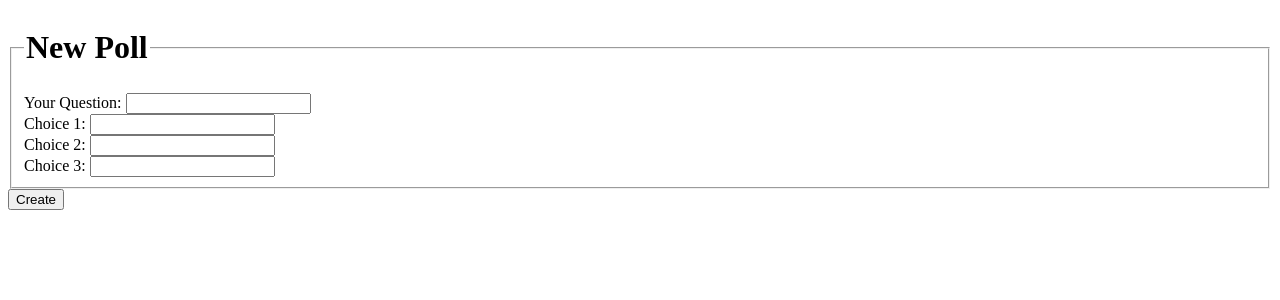
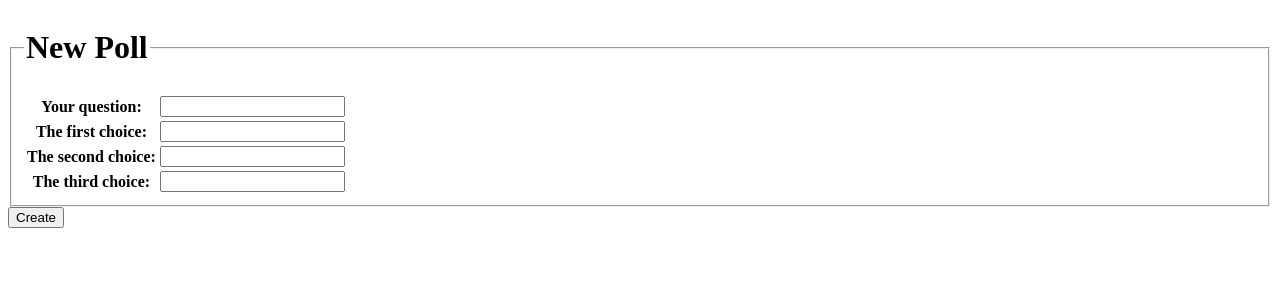
Before and after one commit to aniemela-cloud/csb2025-course-project-1, a Django app: page /polls/create/ in a window 1280 px wide. Shown: the top 300 px of the page. Run offline with Django 5.2, Linux system fonts and the light colour scheme.

Commit message:
A bit more newpoll form/view implementation

```diff
--- a/polls/forms.py
+++ b/polls/forms.py
@@ -1,6 +1,7 @@
 from django import forms
 
 class QuestionForm(forms.Form):
+  username = forms.CharField(widget=forms.HiddenInput())
   question_text = forms.CharField(label="Your question", max_length=200)
   choice_1_text = forms.CharField(label="The first choice", max_length=200)
   choice_2_text = forms.CharField(label="The second choice", max_length=200)
--- a/polls/templates/polls/newpoll.html
+++ b/polls/templates/polls/newpoll.html
@@ -9,26 +9,10 @@
       {% csrf_token %}
       <fieldset>
         <legend><h1>New Poll</h1></legend>
-        {{ form.non_field_errors }}
-        <div class="fieldWrapper">
-          <label for="{{ form.question_text.id_for_label }}">
-            Your Question:
-          </label>
-          {{ form.question_text }}
-        </div>
-        <div class="fieldWrapper">
-          <label for="{{ form.choice_1_text.id_for_label }}">Choice 1:</label>
-          {{ form.choice_1_text }}
-        </div>
-        <div class="fieldWrapper">
-          <label for="{{ form.choice_2_text.id_for_label }}">Choice 2:</label>
-          {{ form.choice_2_text }}
-        </div>
-        <div class="fieldWrapper">
-          <label for="{{ form.choice_3_text.id_for_label }}">Choice 3:</label>
-          {{ form.choice_3_text }}
-        </div>
-        {{ form.username }} {% if error_message %}
+        <table>
+          {{ form.as_table }}
+        </table>
+        {% if error_message %}
         <p><strong>{{ error_message }}</strong></p>
         {% endif %}
       </fieldset>
--- a/polls/views.py
+++ b/polls/views.py
@@ -6,60 +6,61 @@ from django.views import generic
 from django.utils import timezone
 from .models import Choice, Question
 from .forms import QuestionForm
+import logging
 
+logger = logging.getLogger(__name__)
 
 class IndexView(generic.ListView):
-    template_name = "polls/index.html"
-    context_object_name = "latest_question_list"
-
-    def get_queryset(self):
-        """Return the last five published questions."""
-        return Question.objects.filter(pub_date__lte=timezone.now()).order_by("-pub_date")[:5]
+  template_name = "polls/index.html"
+  context_object_name = "latest_question_list"
+  def get_queryset(self):
+    """Return the last five published questions."""
+    return Question.objects.filter(pub_date__lte=timezone.now()).order_by("-pub_date")[:5]
 
 class DetailView(generic.DetailView):
-    model = Question
-    template_name = "polls/detail.html"
+  model = Question
+  template_name = "polls/detail.html"
 
 class ResultsView(generic.DetailView):
-    model = Question
-    template_name = "polls/results.html"
+  model = Question
+  template_name = "polls/results.html"
 
 def newPollForm(request):
-    # if this is a POST request we need to process the form data
-    if request.method == "POST":
-        # create a form instance and populate it with data from the request:
-        form = QuestionForm(request.POST)
-        # check whether it's valid:
-        if form.is_valid():
-            # process the data in form.cleaned_data as required
-            # ...
-            # redirect to a new URL:
-            return HttpResponseRedirect("/")
+  # if this is a POST request we need to process the form data
+  logger.debug('in newPollForm')
+  if request.method == "POST":
+    # create a form instance and populate it with data from the request:
+    form = QuestionForm(request.POST)
+    logger.debug('POST form: username=%s' % form.fields["username"])
+    # check whether it's valid:
+    if form.is_valid():
+      # redirect to a new URL:
+      return HttpResponseRedirect("/")
 
-    # if a GET (or any other method) we'll create a blank form
-    else:
-        form = QuestionForm()
+  # if a GET (or any other method) we'll create a blank form
+  else:
+    form = QuestionForm(initial={"username":"user"})
 
-    return render(request, "polls/newpoll.html", {"form": form})
+  return render(request, "polls/newpoll.html", {"form": form})
 
 def vote(request, question_id):
-    question = get_object_or_404(Question, pk=question_id)
-    try:
-        selected_choice = question.choice_set.get(pk=request.POST["choice"])
-    except (KeyError, Choice.DoesNotExist):
-        # Redisplay the question voting form.
-        return render(
-            request,
-            "polls/detail.html",
-            {
-                "question": question,
-                "error_message": "You didn't select a choice.",
-            },
-        )
-    else:
-        selected_choice.votes = F("votes") + 1
-        selected_choice.save()
-        # Always return an HttpResponseRedirect after successfully dealing
-        # with POST data. This prevents data from being posted twice if a
-        # user hits the Back button.
-        return HttpResponseRedirect(reverse("polls:results", args=(question.id,)))
+  question = get_object_or_404(Question, pk=question_id)
+  try:
+    selected_choice = question.choice_set.get(pk=request.POST["choice"])
+  except (KeyError, Choice.DoesNotExist):
+    # Redisplay the question voting form.
+    return render(
+        request,
+        "polls/detail.html",
+        {
+            "question": question,
+            "error_message": "You didn't select a choice.",
+        },
+    )
+  else:
+    selected_choice.votes = F("votes") + 1
+    selected_choice.save()
+    # Always return an HttpResponseRedirect after successfully dealing
+    # with POST data. This prevents data from being posted twice if a
+    # user hits the Back button.
+    return HttpResponseRedirect(reverse("polls:results", args=(question.id,)))
```
Also changed, not shown: csb2025/settings.py (+22 -1 lines).
